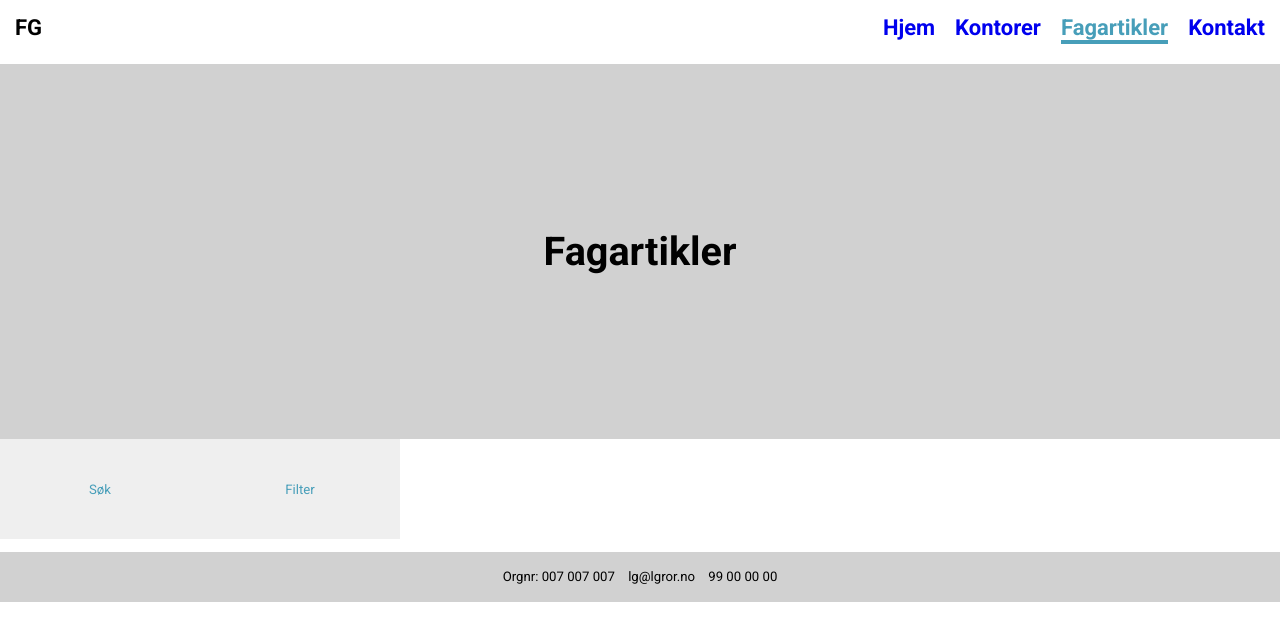
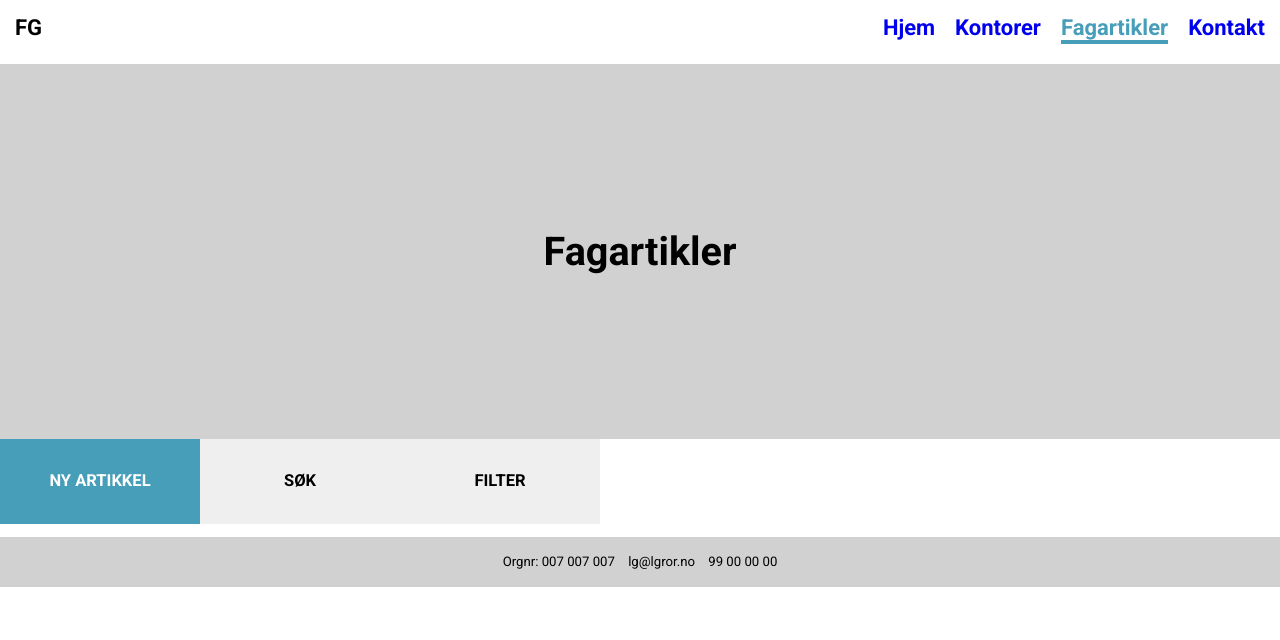
Before and after one commit to andersbss/eksamen, a React app in the folder client/: page /fagartikler in a window 1280 px wide. Shown: the top 640 px of the page. Built offline with nearby package versions, Linux system fonts and the light colour scheme.

Commit message:
Added generic button

```diff
--- a/client/src/components/buttons/Button.jsx
+++ b/client/src/components/buttons/Button.jsx
@@ -2,18 +2,32 @@ import React from 'react';
 import styled from 'styled-components';
 
 const StyledButton = styled.button`
-  color: ${(props) => props.theme.colors.blue};
+  font-size: ${(props) => props.theme.fonts.sizes.button};
+  font-weight: ${(props) => props.theme.fonts.weights.button};
+
+  background-color: ${(props) =>
+    props.backgroundColor === 'blue' && props.theme.colors.blue};
+
+  color: ${(props) =>
+    props.color === 'white'
+      ? props.theme.colors.white
+      : props.theme.colors.black};
+
   border: 0;
 
-  height: 100px;
+  height: 85px;
   width: 200px;
-  font-size: ${(props) => props.theme.fontSizes.button};
 `;
 
-const Button = ({ content, onClick, disabled }) => {
+const Button = ({ content, onClick, disabled, backgroundColor, color }) => {
   console.log();
   return (
-    <StyledButton onClick={onClick} disabled={disabled}>
+    <StyledButton
+      backgroundColor={backgroundColor}
+      color={color}
+      onClick={onClick}
+      disabled={disabled}
+    >
       {content}
     </StyledButton>
   );
--- a/client/src/components/options/ArticlesToggles.jsx
+++ b/client/src/components/options/ArticlesToggles.jsx
@@ -7,8 +7,9 @@ const ArticlesToggles = ({ isLoggedIn }) => {
 
   return (
     <>
-      <Button content="Søk" />
-      <Button content="Filter" />
+      <Button content="NY ARTIKKEL" backgroundColor="blue" color="white" />
+      <Button content="SØK" />
+      <Button content="FILTER" />
     </>
   );
 };
--- a/client/src/styles/Theme.jsx
+++ b/client/src/styles/Theme.jsx
@@ -10,9 +10,16 @@ const theme = {
   colors: {
     grey: '#d1d1d1',
     blue: '#479eb9',
+    black: 'black',
+    white: 'white',
   },
-  fontSizes: {
-    button: '1.2em',
+  fonts: {
+    sizes: {
+      button: '1.5em',
+    },
+    weights: {
+      button: 700,
+    },
   },
   visible: {
     visibility: 'visible',
```
